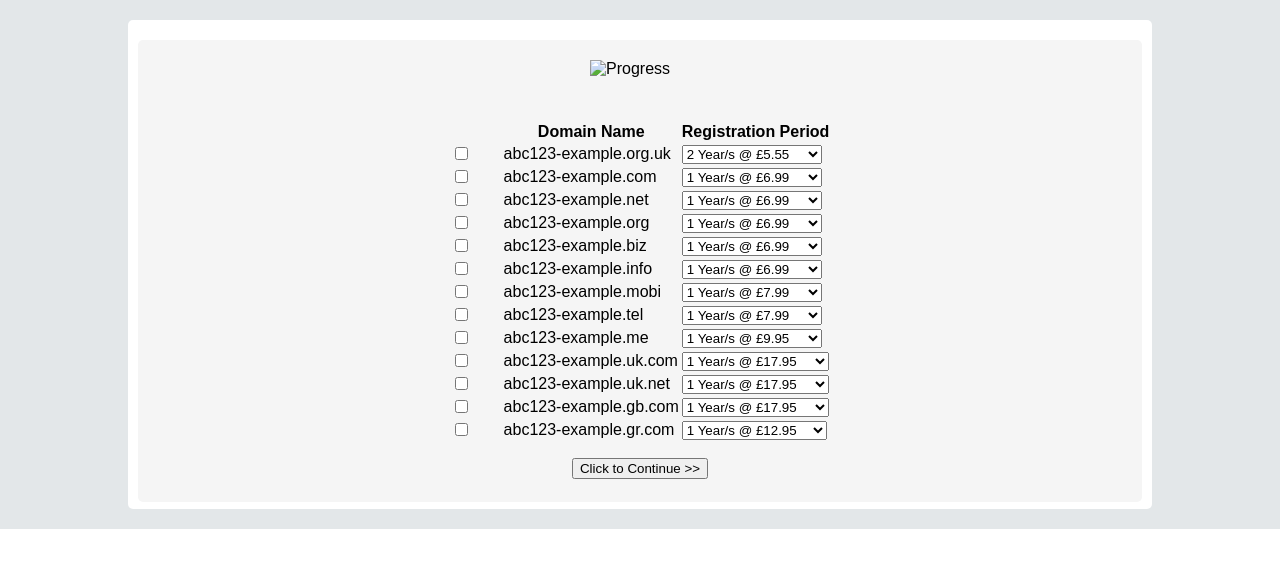
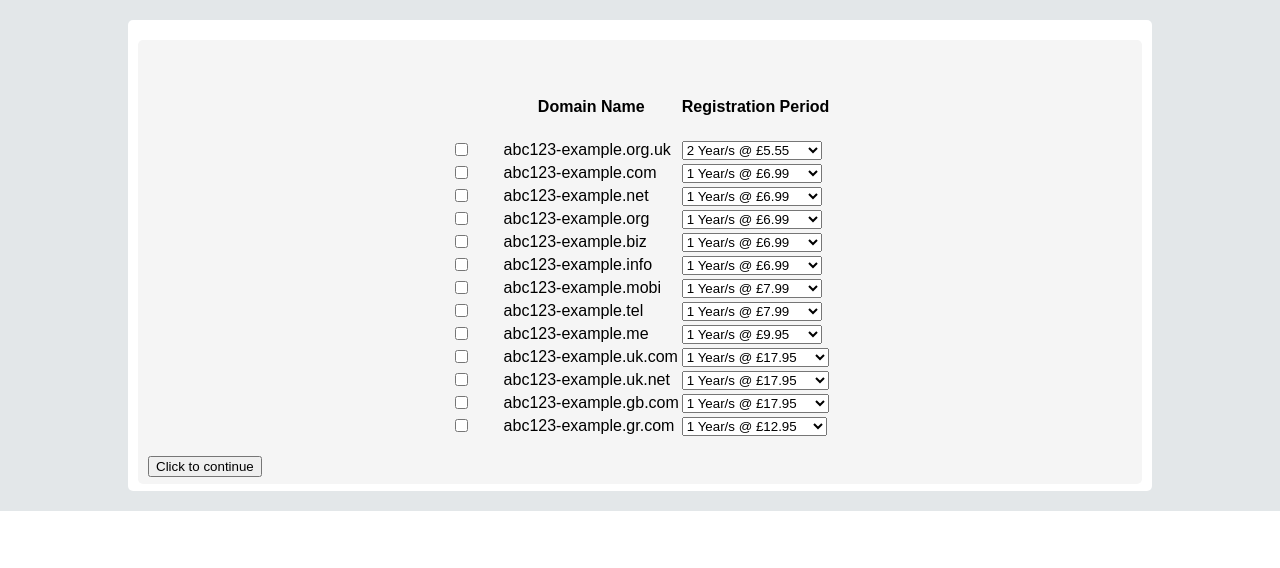
Before and after one commit to oli11eady/astutium, a plain HTML site: page pricing.html in a window 1280 px wide. Drawn offline with Linux system fonts and the light colour scheme.

Commit message:
Update pricing.html

```diff
--- a/pricing.html
+++ b/pricing.html
@@ -1,17 +1,21 @@
+
 <!DOCTYPE html>
 <html>
+<head>
 	<title>
 		Professional Domain Registration
 	</title>
 	<link rel="stylesheet" href="style.css">
+</head>
 	<div id="container">
 	    <div id="inner">
 	        <div id="content">
 	            <body>
-	            	<img id="img" src="progress2.gif" width="100" height="25" alt="Progress">
 	            	</br></br>
                   <table align="center" cellspacing="1" class="domainsuggestions">
                       <tbody><tr><th width="50"></th><th>Domain Name</th><th>Registration Period</th></tr>
+                      <tr><td><br/></td></tr>
+
 
                       <tr><td><input type="checkbox" name="domains[]" value="abc123-example.org.uk"></td>
                       <td>abc123-example.org.uk</td><td><select name="domainsregperiod[abc123-example.org.uk]">
@@ -118,9 +122,16 @@
                       <option value="9">9 Year/s @ £92.40</option><option value="10">10 Year/s @ £111.50</option>
                       </select></td></tr>
                    </tbody></table>
-                 <p align="center"><input type="submit" value="Click to Continue >>"></p>
-	            </body>
-	        </div>
+                   <br/>
+
+
+
+                 <form action="information.html" method="post">
+                         <input type="submit" id="continue2" value="Click to continue">
+                     </form>
+                     </body>
 	    </div>
+      </div>
+
 	</div>
 </html>
```
